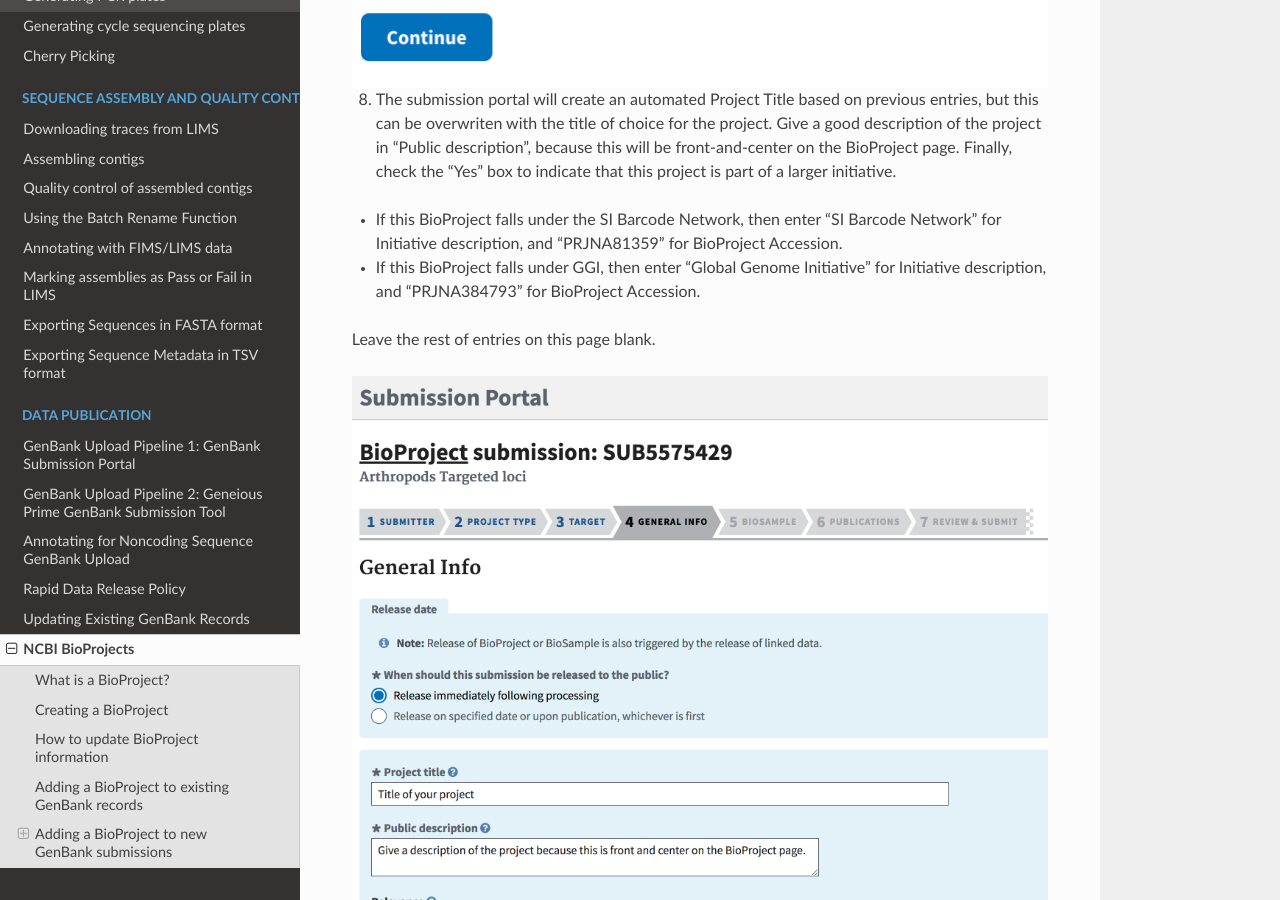
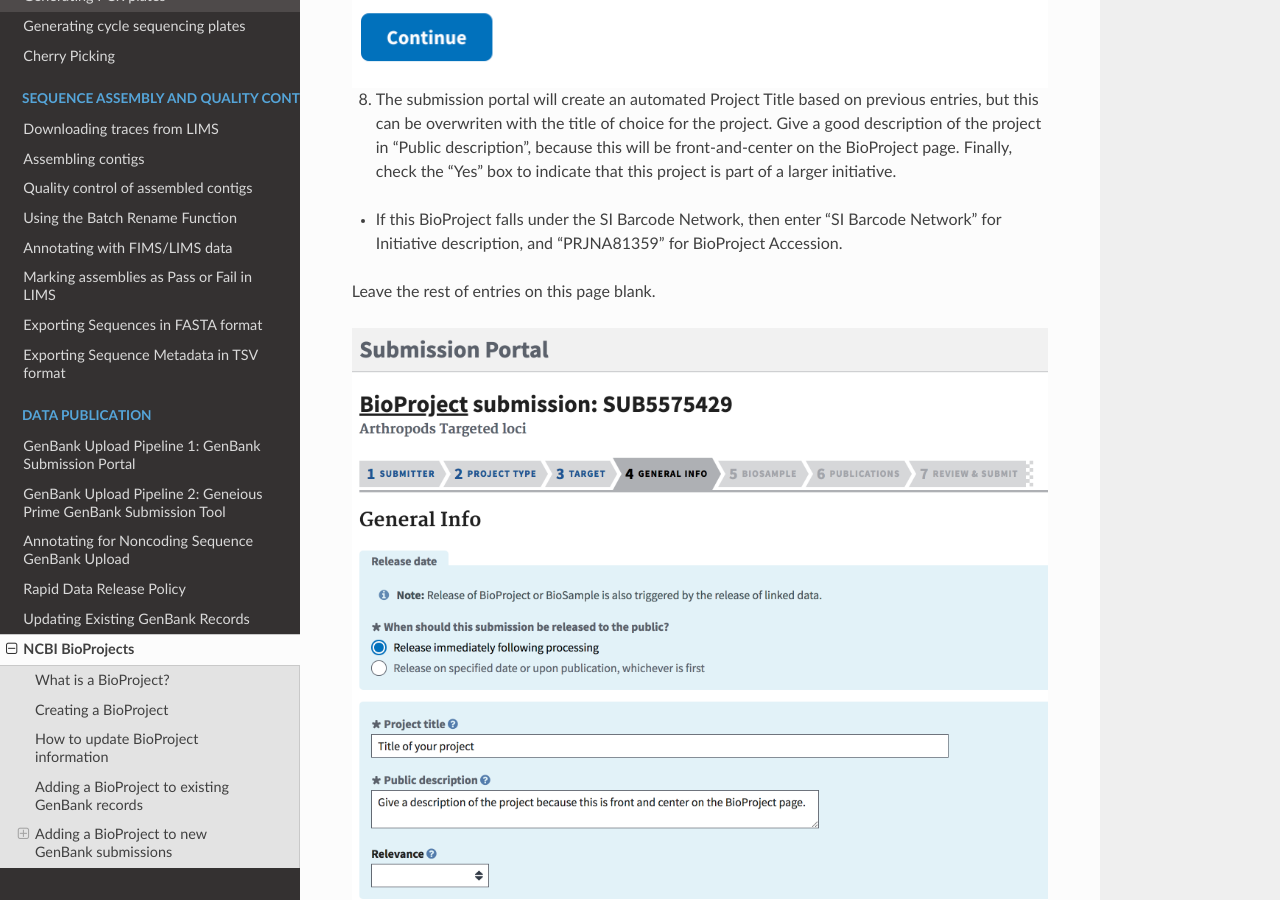
Before and after one commit to SIBarcodeNetwork/ReadtheDocsMaster, a Sphinx documentation site: the page built from Docs/bioprojects.rst, in a window 1280 px wide and 900 px high, scrolled down 5022 px. Built offline with Sphinx 7.4.7 and the Read the Docs theme 2.0.0, drawn with Linux system fonts in a browser that asks for light colours.

Commit message:
Update bioprojects.rst

```diff
--- a/Docs/bioprojects.rst
+++ b/Docs/bioprojects.rst
@@ -90,7 +90,6 @@ To create a BioProject, navigate to the new NCBI Submission Portal: https://subm
 8. The submission portal will create an automated Project Title based on previous entries, but this can be overwriten with the title of choice for the project. Give a good description of the project in "Public description", because this will be front-and-center on the BioProject page. Finally, check the "Yes" box to indicate that this project is part of a larger initiative.
 
 * If this BioProject falls under the SI Barcode Network, then enter "SI Barcode Network" for Initiative description, and "PRJNA81359" for BioProject Accession.
-* If this BioProject falls under GGI, then enter "Global Genome Initiative" for Initiative description, and "PRJNA384793" for BioProject Accession.
 
 Leave the rest of entries on this page blank.
 
```
